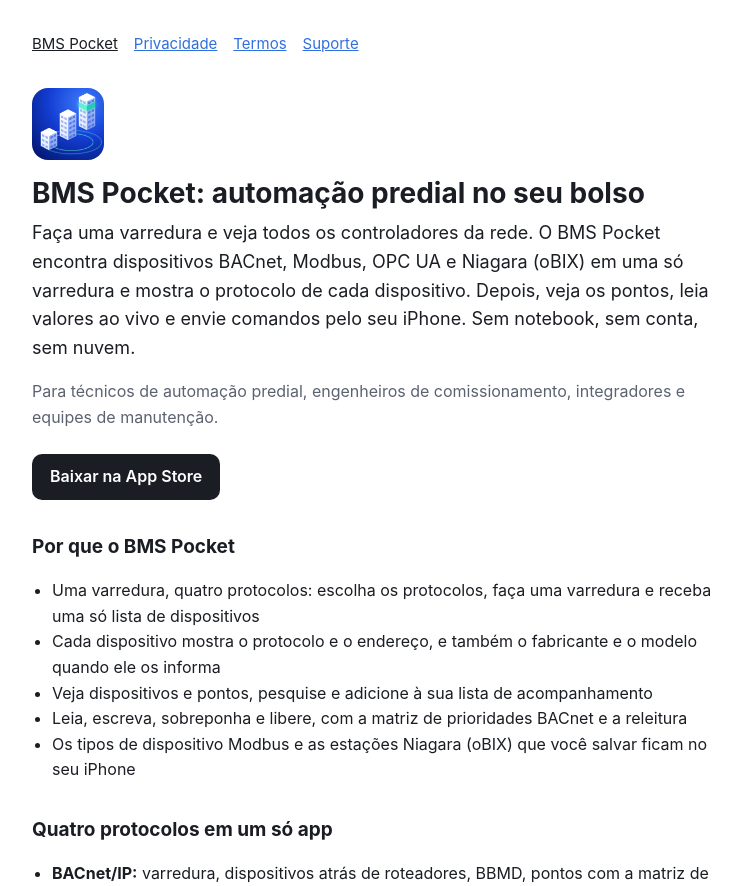
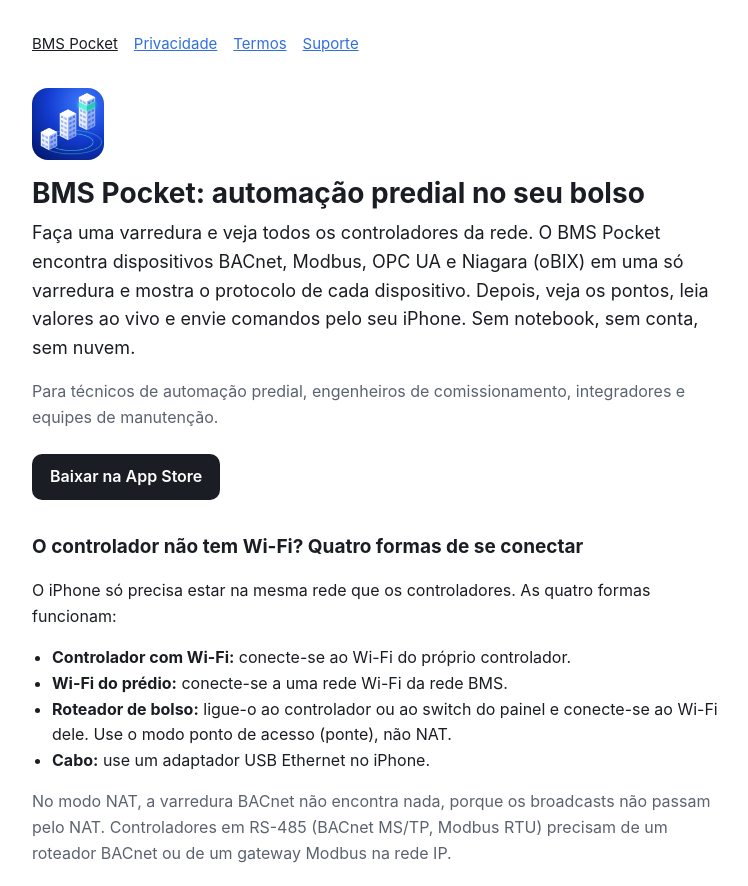
Before and after one commit to UmutKedik/bms-pocket, a plain HTML site: page pt-br/index.html in a window 1280 px wide. Shown: the top 886 px of the page, without its empty margins (264-1012 px from the left). Drawn offline with Linux system fonts and the light colour scheme.

Commit message:
Site pt-br: how to connect section

```diff
--- a/pt-br/index.html
+++ b/pt-br/index.html
@@ -38,6 +38,16 @@
 <p class="muted">Para técnicos de automação predial, engenheiros de comissionamento, integradores e equipes de manutenção.</p>
 <p><a class="store" href="https://apps.apple.com/app/id6838406647">Baixar na App Store</a></p>
 </div>
+
+<h2 id="connect">O controlador não tem Wi-Fi? Quatro formas de se conectar</h2>
+<p>O iPhone só precisa estar na mesma rede que os controladores. As quatro formas funcionam:</p>
+<ul>
+<li><strong>Controlador com Wi-Fi:</strong> conecte-se ao Wi-Fi do próprio controlador.</li>
+<li><strong>Wi-Fi do prédio:</strong> conecte-se a uma rede Wi-Fi da rede BMS.</li>
+<li><strong>Roteador de bolso:</strong> ligue-o ao controlador ou ao switch do painel e conecte-se ao Wi-Fi dele. Use o modo ponto de acesso (ponte), não NAT.</li>
+<li><strong>Cabo:</strong> use um adaptador USB Ethernet no iPhone.</li>
+</ul>
+<p class="muted">No modo NAT, a varredura BACnet não encontra nada, porque os broadcasts não passam pelo NAT. Controladores em RS-485 (BACnet MS/TP, Modbus RTU) precisam de um roteador BACnet ou de um gateway Modbus na rede IP.</p>
 
 <h2>Por que o BMS Pocket</h2>
 <ul>
```
